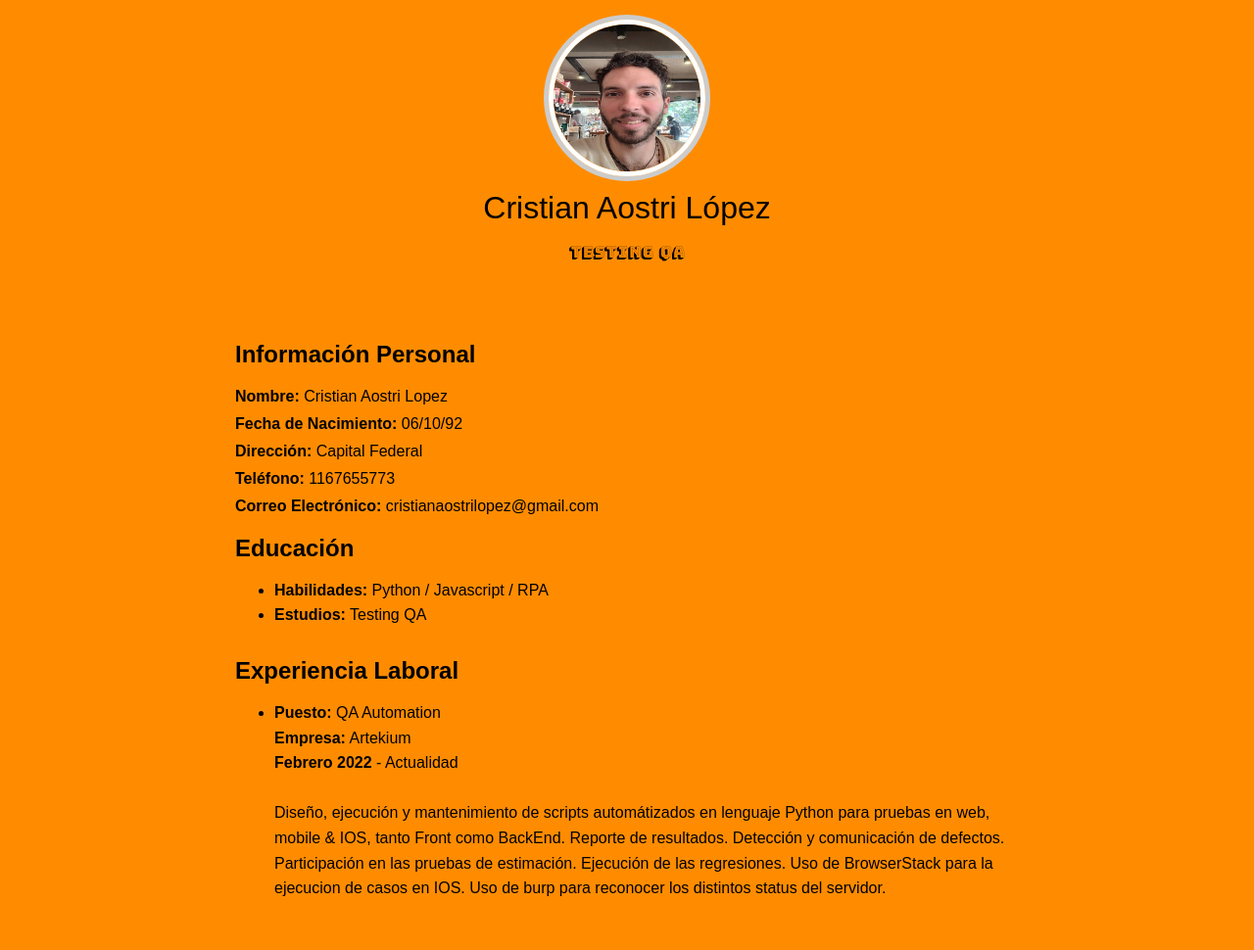
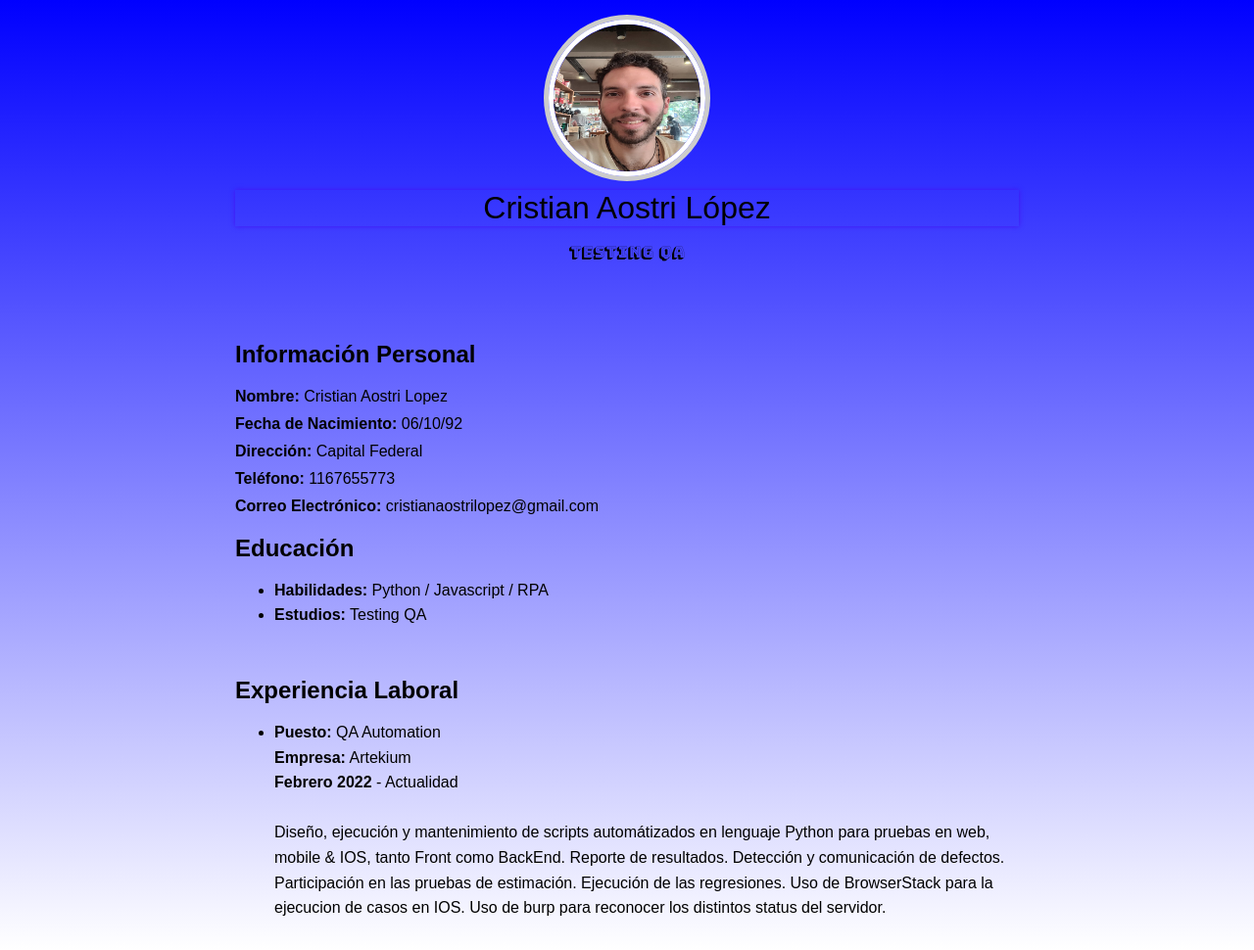
Before and after one commit to cristianaostri/cv-curso-react, a plain HTML site: page html/index.html in a window 1280 px wide. Shown: the whole page at 98% size. Drawn offline with Linux system fonts and the light colour scheme; a web font is replaced by a local one.

Commit message:
cambios en el archivo css para incluir degradé en el fondo y una sombra en el h1

```diff
--- a/css/styles.css
+++ b/css/styles.css
@@ -5,7 +5,7 @@ body {
     font-family: "Cagliostro", sans-serif;
     margin: 0;
     padding: 0;
-    background-color: darkorange;
+    background: linear-gradient(to bottom,blue, white);
 
 }
 
@@ -40,6 +40,7 @@ h1 {
     font-family: "Aclonica", sans-serif;
   font-weight: 400;
   font-style: normal;
+  box-shadow: 0 0 5px #4312f3;
 }
 .profesion{
     font-family: "Bungee Shade", sans-serif;
@@ -79,3 +80,13 @@ h1 {
 strong {
     font-weight: bold;
 }
+
+body {
+    display: flex;
+
+}
+
+.experience{
+    position: relative;
+    top: 20px
+}
```
